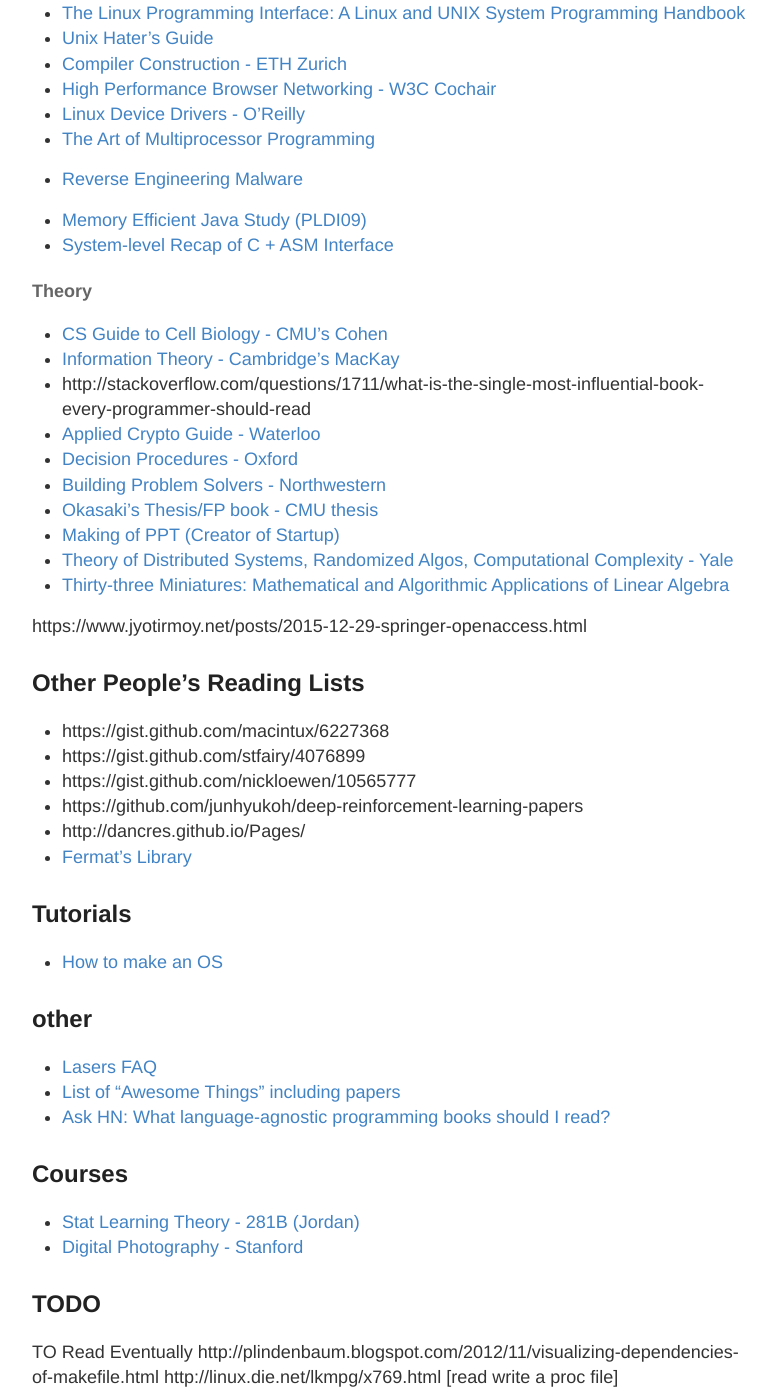
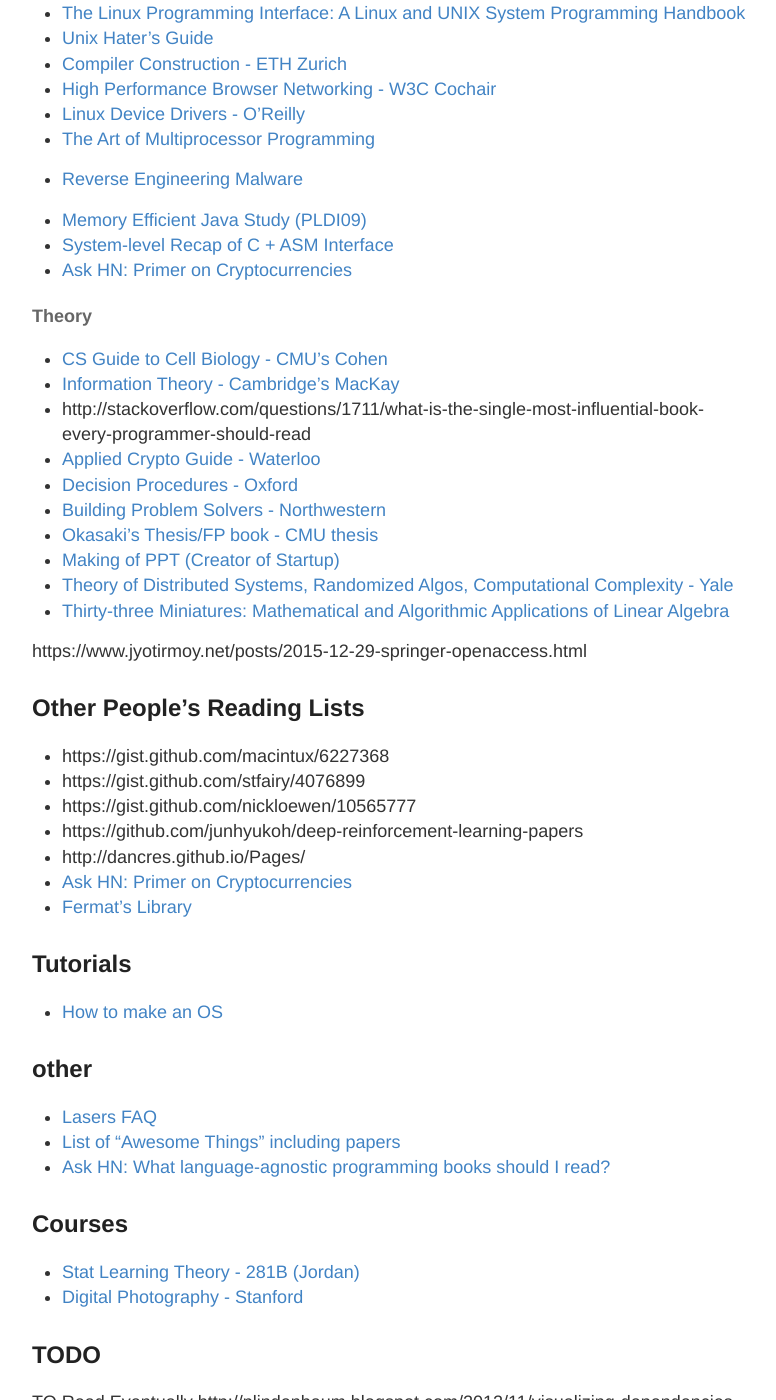
Before and after one commit to RONNCC/ronncc.github, a Jekyll site: the page built from _posts/2015-12-25-ReadingList.md, in a window 1280 px wide and 1400 px high, scrolled down 2997 px. Shown: the whole window, without its empty margins (248-1024 px from the left). Built offline with Jekyll 4.4.1, drawn with Linux system fonts in a browser that asks for light colours; comment, search, counter and statistics services are not loaded.

Commit message:
Updated 2015-12-25-ReadingList.md

```diff
--- a/_posts/2015-12-25-ReadingList.md
+++ b/_posts/2015-12-25-ReadingList.md
@@ -130,6 +130,7 @@
 
 - [Memory Efficient Java Study (PLDI09)](https://www.slideshare.net/milkers/memory-efficient-java-tutorial-practices-and-challenges)
 - [System-level Recap of C + ASM Interface](http://vendu.twodots.nl/wizardcode.html)
+- [Ask HN: Primer on Cryptocurrencies](https://news.ycombinator.com/item?id=14659775)
 
 #### Theory
 
@@ -153,6 +154,7 @@
 - https://gist.github.com/nickloewen/10565777
 - https://github.com/junhyukoh/deep-reinforcement-learning-papers
 - http://dancres.github.io/Pages/
+- [Ask HN: Primer on Cryptocurrencies](https://news.ycombinator.com/item?id=14659775)
 - [Fermat's Library](http://fermatslibrary.com/)
 
 
```
